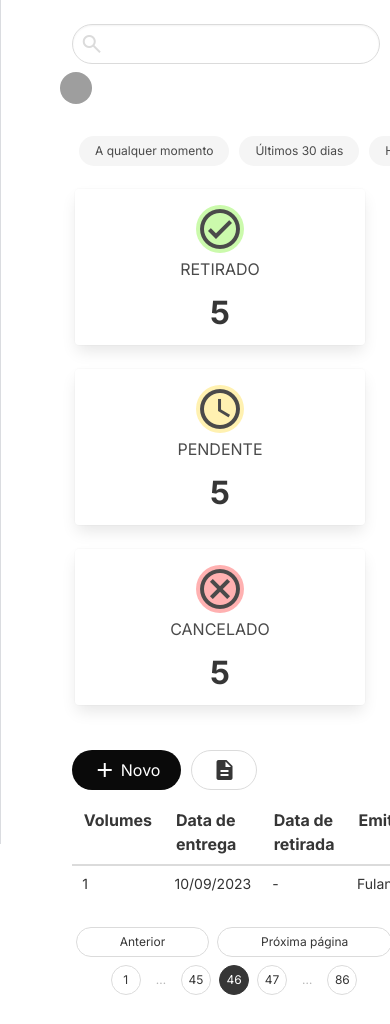
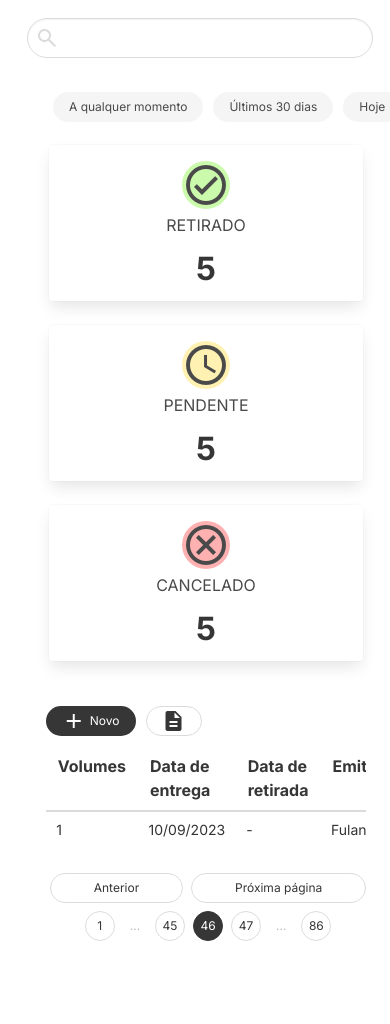
Before and after one commit to estermmorales/centro-de-distribuicao, a Django app: template protocolo/templates/protocolo.html in a window 390 px wide; the page is wider, and only the part inside the window is pictured. After the commit the page ends 941 px from the top of that part, so only its background shows below. Run offline with Django 3.2, Linux system fonts and the light colour scheme; the template is opened without the code that fills it, so the values that code supplies are empty; style sheets or scripts are compiled from the project's sources; some libraries are stand-ins or nearby versions; grey boxes are pictures that could not be loaded.

Commit message:
arrumando responsividade

```diff
--- a/protocolo/static/js/app.js
+++ b/protocolo/static/js/app.js
@@ -10,9 +10,13 @@ linksMenu.forEach((link) => {
   link.addEventListener("click", handleLink);
 });
 
-const sidebar = document.querySelector('.sidebar');
+const sidebar = document.querySelector(".sidebar");
 const bars = document.querySelector(".bars");
-console.log(bars);
+const barsIcon = bars.querySelector(".bars-icon");
+const cIcon = bars.querySelector(".c-icon");
+console.log(barsIcon);
 bars.addEventListener("click", () => {
-  sidebar.classList.toggle('active');
-})
+  sidebar.classList.toggle("active");
+  barsIcon.classList.toggle("active");
+  cIcon.classList.toggle("active");
+});
--- a/protocolo/static/scss/card.scss
+++ b/protocolo/static/scss/card.scss
@@ -111,3 +111,27 @@
 .negative {
   background: $light-red;
 }
+@media (max-width: 620px) {
+  .card--wrapper {
+    flex-direction: column;
+    justify-content: center;
+    align-items: center;
+  }
+  .card {
+    width: 480px;
+    .header {
+      margin: 0 auto;
+    }
+  }
+}
+@media (min-width: 621px) and (max-width: 768px) {
+  .card--container {
+    padding: 0;
+  }
+  .card {
+    width: 200px;
+    .header {
+      width: 190px;
+    }
+  }
+}
--- a/protocolo/static/scss/header.scss
+++ b/protocolo/static/scss/header.scss
@@ -12,11 +12,6 @@
   background: transparent;
   border-radius: 10px;
   padding: 16px 1.8rem;
-
-  figure img {
-    width: 32px;
-    height: 32px;
-  }
 }
 .panel-block {
   width: 500px;
@@ -52,3 +47,22 @@
     }
   }
 }
+@media (max-width: 768px) {
+  .main--content {
+    margin-left: 5px;
+  }
+  .header--wrapper {
+    padding: 5px;
+  }
+  i#user {
+    padding-right: 10px;
+  }
+}
+@media (max-width: 580px) {
+  .header--wrapper {
+    padding: 10px;
+    i#user {
+      display: none;
+    }
+  }
+}
--- a/protocolo/static/scss/sidebar.scss
+++ b/protocolo/static/scss/sidebar.scss
@@ -16,7 +16,7 @@
 
   &:hover,
   &.active {
-    width: 240px;
+    width: 250px;
     transition: 0.5s;
   }
 }
@@ -24,7 +24,25 @@
   height: 80px;
   padding: 2.2rem;
   align-self: flex-start;
-
+  .bars-icon {
+    transition: transform 0.3s;
+    &.active {
+      transform: rotate(90deg);
+    }
+  }
+  .c-icon {
+    display: none;
+    opacity: 0;
+    color: #363636;
+    font-size: 42px;
+    padding-left: 32px;
+    vertical-align: sub;
+    &.active {
+      display: inline-block;
+      opacity: 1;
+      animation: show 0.3s forwards;
+    }
+  }
   i {
     cursor: pointer;
   }
@@ -48,10 +66,10 @@
 
   .active {
     background: $light-gray-03;
-    border-right: 2px solid $black-01;
+    border-right: 2px solid #363636;
 
     i {
-      color: black;
+      color: #363636;
     }
   }
 
@@ -76,3 +94,18 @@
     width: 100%;
   }
 }
+@keyframes show {
+  from {
+    opacity: 0;
+    transform: translate3d(0, -30px, 0);
+  }
+  to {
+    opacity: 1;
+    transform: translate3d(0, 0, 0);
+  }
+}
+@media (max-width: 768px) {
+  .sidebar {
+    display: none;
+  }
+}
--- a/protocolo/templates/header.html
+++ b/protocolo/templates/header.html
@@ -4,15 +4,10 @@
     <p class="control has-icons-left">
       <input class="input is-rounded" type="text" />
       <span class="icon is-left">
-        <i class="material-symbols-outlined"> search </i>
+        <i class="material-symbols-outlined is-small"> search </i>
       </span>
     </p>
   </div>
-  <figure class="image is-32-32 is-clickable">
-    <img
-      class="is-rounded"
-      src="https://st3.depositphotos.com/6672868/13701/v/450/depositphotos_137014128-stock-illustration-user-profile-icon.jpg"
-    />
-  </figure>
+  <i class="material-icons is-clickable" id="user">account_circle</i>
 </div>
 {% endblock %}
--- a/protocolo/templates/protocolo.html
+++ b/protocolo/templates/protocolo.html
@@ -53,10 +53,10 @@
       <!-- Table start -->
       <div class="tabular--wrapper">
         <div class="btn-container ml-3">
-          <button class="button is-rounded is-black">
+          <button class="button is-rounded is-small is-dark">
             <i class="material-icons md-24 mr-1">add</i> Novo
           </button>
-          <button class="button is-rounded">
+          <button class="button is-rounded is-small">
             <i class="material-icons md-24">description</i>
           </button>
         </div>
--- a/protocolo/templates/sidebar.html
+++ b/protocolo/templates/sidebar.html
@@ -1,7 +1,8 @@
 {% load static %} {% block content %}
 <div class="sidebar">
   <div class="bars">
-    <i class="material-icons md-24">menu</i>
+    <i class="material-icons md-24 bars-icon">menu</i>
+    <i class="material-symbols-outlined c-icon"> donut_small</i>
   </div>
   <ul class="menu">
     <li class="active">
@@ -34,12 +35,6 @@
         <span>Configurações</span>
       </a>
     </li>
-    <li>
-      <a href="#">
-        <i class="material-icons md-24">account_circle</i>
-        <span>Perfil</span>
-      </a>
-    </li>
     <li class="logout">
       <a href="#">
         <i class="material-icons md-24">logout</i>
```
